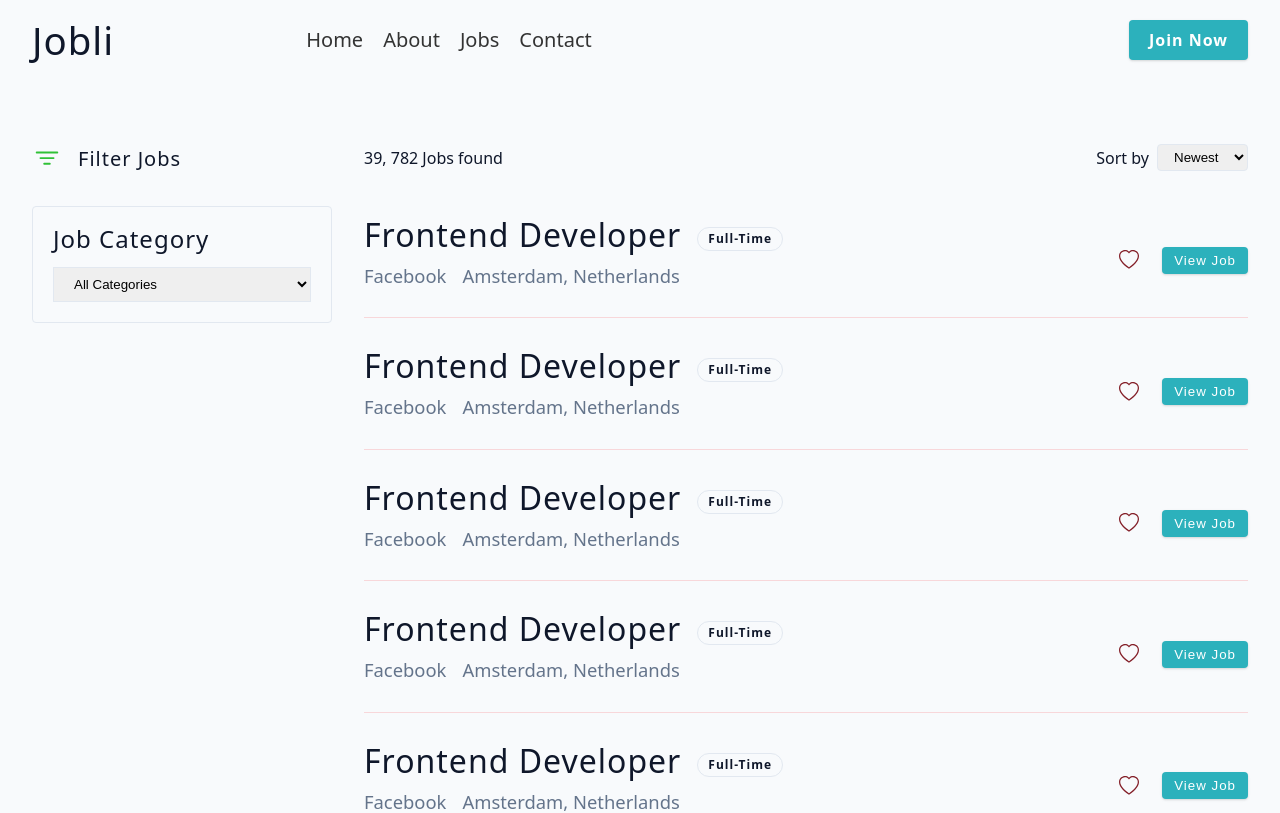
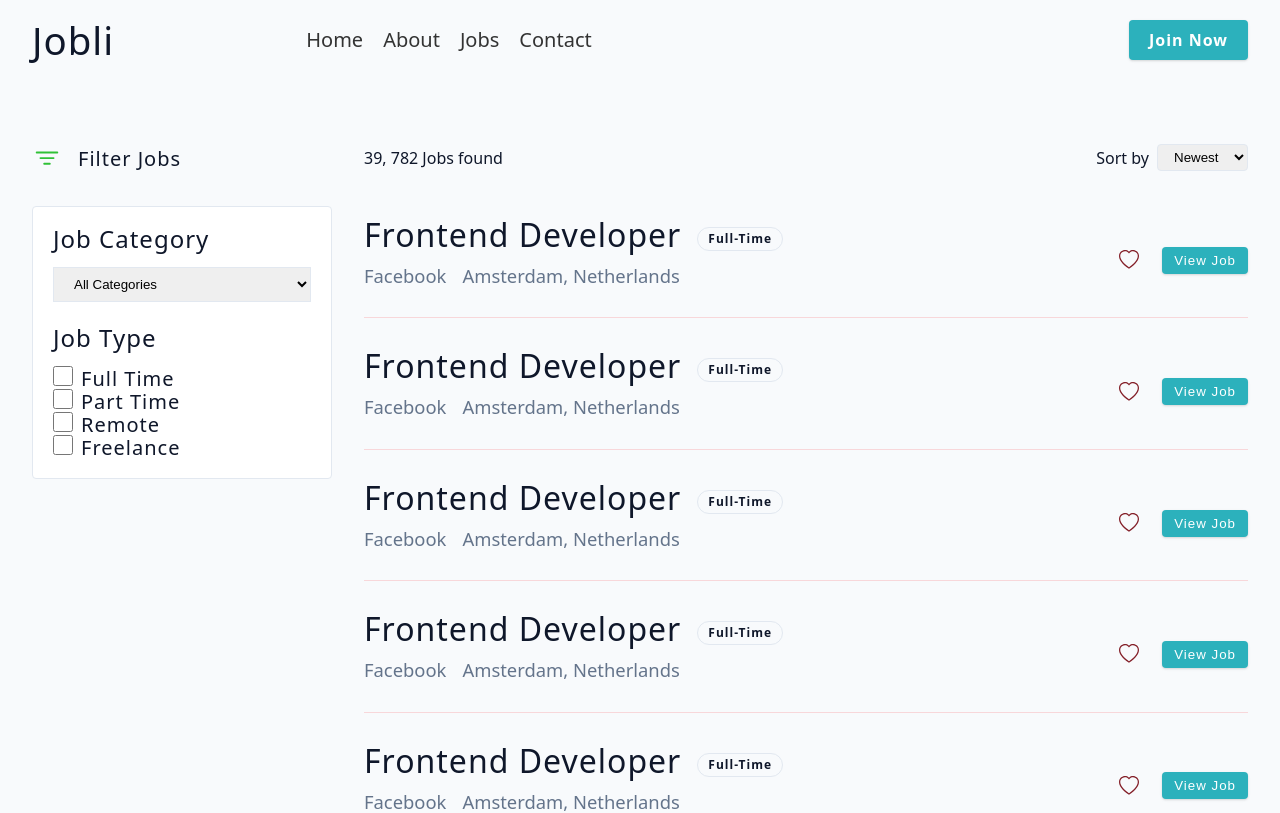
Before and after one commit to Jon-Felipe/jobli, a React (Vite) app in the folder client/: page /jobs in a window 1280 px wide. Shown: the top 813 px of the page. Built offline with nearby package versions, Linux system fonts and the light colour scheme.

Commit message:
job type filter

```diff
--- a/client/src/pages/Jobs.tsx
+++ b/client/src/pages/Jobs.tsx
@@ -18,6 +18,7 @@ function Jobs({}: Props) {
           <p>Filter Jobs</p>
         </div>
         <div className='filters__content'>
+          {/* job category filter */}
           <div className='filters__content-catgory'>
             <h3>Job Category</h3>
             <select name='category' id='category'>
@@ -27,6 +28,26 @@ function Jobs({}: Props) {
               <option value='sales'>Sales</option>
               <option value='property'>Real Estate</option>
             </select>
+          </div>
+          {/* job type filter */}
+          <div className='filters__content-type'>
+            <h3>Job Type</h3>
+            <div>
+              <input type='checkbox' name='fullTime' id='fullTime' />
+              <label htmlFor='fullTime'>Full Time</label>
+            </div>
+            <div>
+              <input type='checkbox' name='partTime' id='partTime' />
+              <label htmlFor='partTime'>Part Time</label>
+            </div>
+            <div>
+              <input type='checkbox' name='remote' id='remote' />
+              <label htmlFor='remote'>Remote</label>
+            </div>
+            <div>
+              <input type='checkbox' name='freelance' id='freelance' />
+              <label htmlFor='freelance'>Freelance</label>
+            </div>
           </div>
         </div>
       </section>
@@ -83,8 +104,10 @@ const Wrapper = styled.div`
     border: 1px solid var(--grey-200);
     padding: 1.25rem;
     border-radius: var(--border-radius);
+    background-color: var(--white);
   }
   .filters__content-catgory {
+    margin-bottom: 1.5rem;
     h3 {
       font-size: 1.5rem;
       margin-bottom: 1rem;
@@ -94,6 +117,22 @@ const Wrapper = styled.div`
       padding: 0.5rem 1rem;
       border: 1px solid var(--grey-200);
       cursor: pointer;
+    }
+  }
+  .filters__content-type {
+    h3 {
+      font-size: 1.5rem;
+      margin-bottom: 1rem;
+    }
+    input {
+      width: 20px;
+      height: 20px;
+      margin-right: 0.5rem;
+      cursor: pointer;
+    }
+    label {
+      font-size: 1.25rem;
+      letter-spacing: var(--letter-spacing);
     }
   }
   .jobs__header {
```
